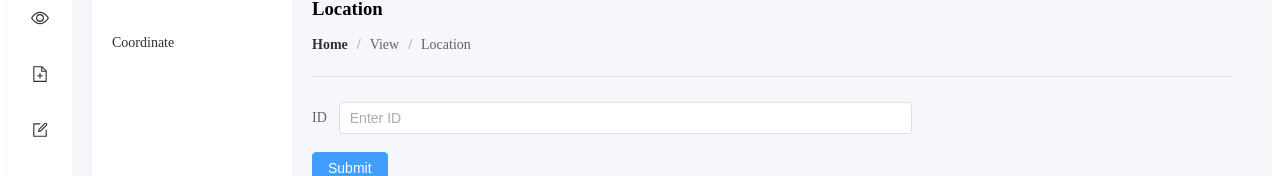
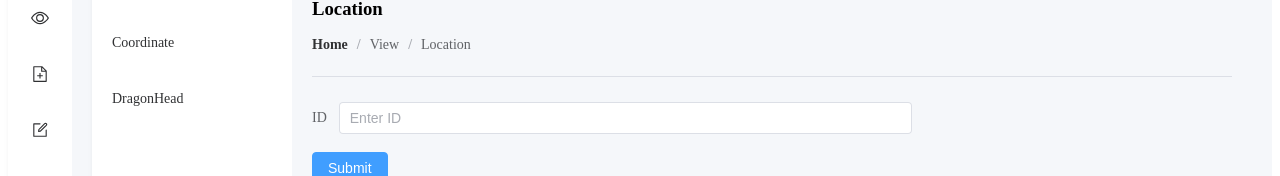
Before and after one commit to Luhter1/isLab1, a Vue app in the folder frontend/: page /view/Location in a window 1280 px wide. Shown: the part 129-305 px from the top of the page. Built offline with nearby package versions, Linux system fonts and the light colour scheme.

Commit message:
add view for DragonHead

```diff
--- /dev/null
+++ b/frontend/src/components/DragonHead/Card.vue
@@ -0,0 +1,25 @@
+<script lang="ts" setup>
+import { toRef } from 'vue'
+import { DragonHeadDto } from '@/interfaces/dto/dragonheads/DragonHeadDto'
+
+interface Props {
+  obj: DragonHeadDto
+}
+const props = defineProps<Props>()
+const data = toRef(props, 'obj')
+</script>
+
+<template>
+  <el-card style="max-width: 480px">
+    <template #header>
+      <div class="card-header">
+        <span>Location</span>
+      </div>
+    </template>
+    <p :key="data.id" class="text item">{{ 'ID: ' + data.id }}</p>
+    <template #footer>
+        <p :key="data.size" class="text item">{{ 'Size: ' + data.size }}</p>
+        <p :key="data.createdBy.username " class="text item">{{ 'Creator: ' + data.createdBy.username }}</p>
+    </template>
+  </el-card>
+</template>
--- a/frontend/src/views/sidebar/ViewContainer.vue
+++ b/frontend/src/views/sidebar/ViewContainer.vue
@@ -9,6 +9,9 @@ import { getLocation } from '@/services/LocationService'
 
 import CardCoordinate from '@/components/Coordinates/Card.vue'
 import { getCoordinate } from '@/services/CoordinatesService'
+
+import CardDragonHead from '@/components/DragonHead/Card.vue'
+import { getDragonHead } from '@/services/DragonHeadService'
 
 
 
@@ -38,6 +41,13 @@ const viewConfigs: Record<string, ComponentConfig> = {
     getT: getCoordinate,
     cardT: markRaw(CardCoordinate),
     formLabel: "Coordinate",
+  },
+
+  DragonHead: {
+    component: markRaw(GenericGetById),
+    getT: getDragonHead,
+    cardT: markRaw(CardDragonHead),
+    formLabel: "DragonHead",
   },
 }
 
```
